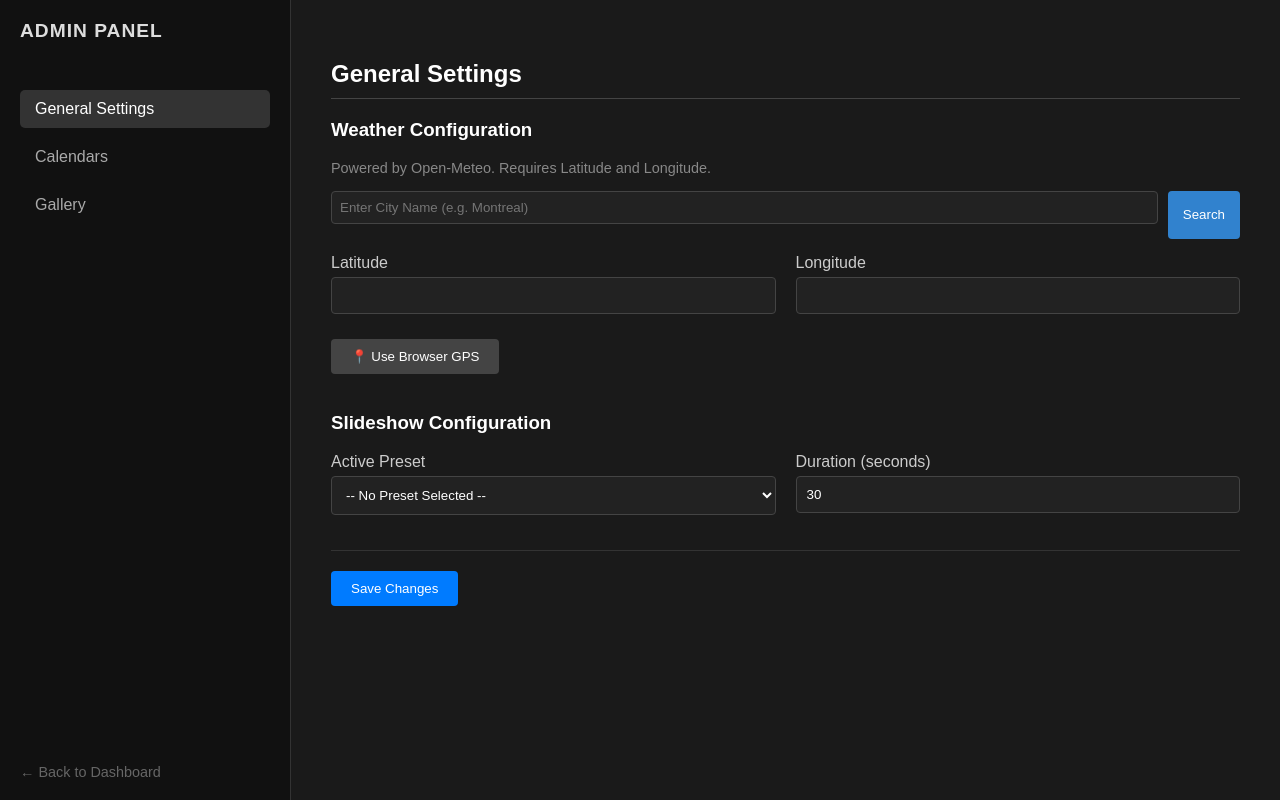
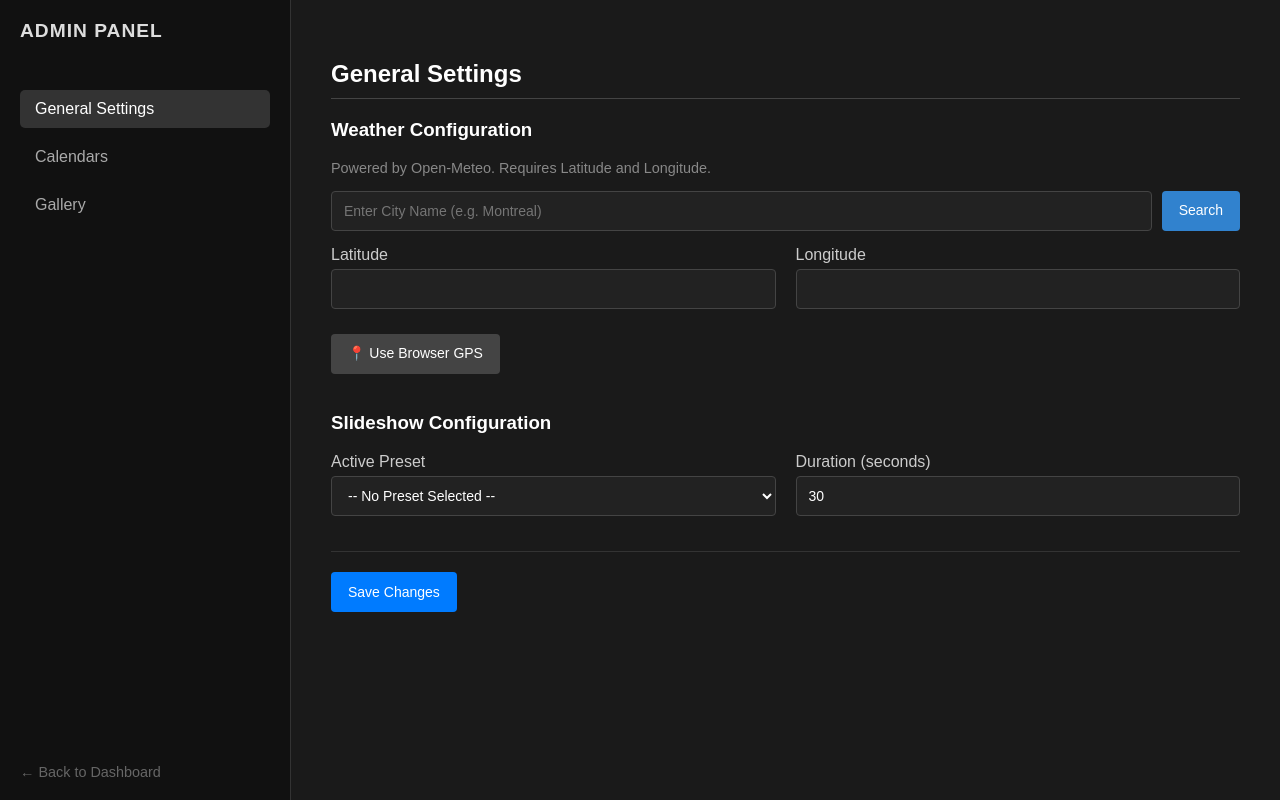
Before and after one commit to pmgagne/espace-image, a FastAPI app: page /admin/ in a window 1280 px wide. Run offline with FastAPI, Linux system fonts and the light colour scheme; data that the repository does not hold is empty.

Commit message:
Feat: Implement shared admin form styles and enhance UI components across admin templates

```diff
--- /dev/null
+++ b/app/static/css/admin-forms.css
@@ -0,0 +1,106 @@
+/* Shared Admin Form Styles */
+
+/* Inputs & Selects */
+.form-control, input[type="text"], input[type="number"], select {
+    width: 100%;
+    height: 40px;
+    padding: 6px 12px;
+    margin-bottom: 15px;
+    background: #222;
+    border: 1px solid #444;
+    color: #fff;
+    border-radius: 4px;
+    box-sizing: border-box;
+    font-size: 14px;
+    vertical-align: middle;
+}
+
+/* Buttons */
+.btn, button {
+    display: inline-block;
+    height: 40px;
+    padding: 6px 16px;
+    background: #007bff;
+    color: white;
+    border: 1px solid transparent;
+    border-radius: 4px;
+    cursor: pointer;
+    box-sizing: border-box;
+    font-size: 14px;
+    line-height: 1.5;
+    vertical-align: middle;
+    text-align: center;
+    text-decoration: none;
+}
+button:hover, .btn:hover { background: #0056b3; }
+button.delete-btn, .btn-danger { background: #dc3545; }
+button.delete-btn:hover, .btn-danger:hover { background: #a71d2a; }
+
+/* File Input Wrapper */
+.file-input-wrapper {
+    position: relative;
+    overflow: hidden;
+    display: inline-block;
+    vertical-align: middle;
+}
+
+.file-input-wrapper input[type=file] {
+    position: absolute;
+    top: 0;
+    right: 0;
+    min-width: 100%;
+    min-height: 100%;
+    font-size: 100px;
+    text-align: right;
+    filter: alpha(opacity=0);
+    opacity: 0;
+    outline: none;
+    background: white;
+    cursor: inherit;
+    display: block;
+}
+
+label { display: block; margin-bottom: 5px; color: #ccc; }
+h2 { border-bottom: 1px solid #444; padding-bottom: 10px; margin-bottom: 20px; }
+
+/* HTMX Indicator */
+.htmx-indicator { opacity: 0; transition: opacity 200ms ease-in; }
+.htmx-request .htmx-indicator { opacity: 1 }
+.htmx-request.htmx-indicator { opacity: 1 }
+
+/* Gallery Grid (Common) */
+.gallery-grid {
+    display: -webkit-flex;
+    display: flex;
+    flex-wrap: wrap;
+    margin-top: 20px;
+    margin-left: -10px; margin-right: -10px;
+}
+
+.photo-card {
+    background: #222;
+    border-radius: 8px;
+    overflow: hidden;
+    position: relative;
+    width: 150px;
+    height: 150px;
+    margin: 10px;
+}
+
+.photo-card img {
+    width: 100%;
+    height: 100%;
+    object-fit: cover;
+}
+
+.photo-actions {
+    position: absolute;
+    bottom: 0; left: 0; right: 0;
+    background: rgba(0,0,0,0.7);
+    padding: 5px;
+    text-align: right;
+    opacity: 0;
+    transition: opacity 0.2s;
+}
+
+.photo-card:hover .photo-actions { opacity: 1; }
--- a/app/templates/admin_base.html
+++ b/app/templates/admin_base.html
@@ -11,6 +11,9 @@
 
     <!-- HTMX (Pure ES5 Version 1.0.0 for iPad 2) -->
     <script src="/static/js/htmx.min.js"></script>
+
+    <!-- Shared Admin Form Styles -->
+    <link rel="stylesheet" href="/static/css/admin-forms.css">
 
     <style>
         body { margin: 0; padding: 0; font-family: sans-serif; background: #1a1a1a; color: #fff; height: 100vh; overflow: hidden; display: flex; }
@@ -54,75 +57,6 @@
             padding: 40px;
             overflow-y: auto;
         }
-
-        /* Forms & Inputs */
-        input[type="text"], input[type="number"], select {
-            width: 100%;
-            padding: 10px;
-            margin-bottom: 15px;
-            background: #222;
-            border: 1px solid #444;
-            color: #fff;
-            border-radius: 4px;
-            box-sizing: border-box;
-        }
-
-        button {
-            padding: 10px 20px;
-            background: #007bff;
-            color: white;
-            border: none;
-            border-radius: 4px;
-            cursor: pointer;
-        }
-        button:hover { background: #0056b3; }
-        button.delete-btn { background: #dc3545; }
-        button.delete-btn:hover { background: #a71d2a; }
-
-        label { display: block; margin-bottom: 5px; color: #ccc; }
-        h2 { border-bottom: 1px solid #444; padding-bottom: 10px; margin-bottom: 20px; }
-
-        /* Grid for Gallery (Flex fallback) */
-        .gallery-grid {
-            display: -webkit-flex;
-            display: flex;
-            flex-wrap: wrap;
-            margin-top: 20px;
-            margin-left: -10px; margin-right: -10px;
-        }
-
-        .photo-card {
-            background: #222;
-            border-radius: 8px;
-            overflow: hidden;
-            position: relative;
-            /* Flex column width approx 150px */
-            width: 150px;
-            height: 150px;
-            margin: 10px;
-        }
-
-        .photo-card img {
-            width: 100%;
-            height: 100%;
-            object-fit: cover;
-        }
-
-        .photo-actions {
-            position: absolute;
-            bottom: 0; left: 0; right: 0;
-            background: rgba(0,0,0,0.7);
-            padding: 5px;
-            text-align: right;
-            opacity: 0;
-            transition: opacity 0.2s;
-        }
-
-        .photo-card:hover .photo-actions { opacity: 1; }
-
-        .htmx-indicator { opacity: 0; transition: opacity 200ms ease-in; }
-        .htmx-request .htmx-indicator { opacity: 1 }
-        .htmx-request.htmx-indicator { opacity: 1 }
     </style>
 </head>
 <body>
@@ -176,6 +110,25 @@
             var el = document.getElementById('link-settings');
             if (el) el.click();
         }, 800);
+
+        // File Input Label Update
+        document.body.addEventListener('change', function(e) {
+            if (e.target && e.target.type === 'file') {
+                // Find closest label or wrapper text
+                var wrapper = e.target.parentNode;
+                if (wrapper.classList.contains('file-input-wrapper')) {
+                    var labelSpan = wrapper.querySelector('.btn-text');
+                    if (labelSpan) {
+                        var count = e.target.files ? e.target.files.length : 1;
+                        if (count > 0) {
+                            labelSpan.innerText = count + (count === 1 ? " File Selected" : " Files Selected");
+                        } else {
+                            labelSpan.innerText = wrapper.getAttribute('data-placeholder') || "Choose Files";
+                        }
+                    }
+                }
+            }
+        });
     </script>
 </body>
 </html>
--- a/app/templates/partials/settings.html
+++ b/app/templates/partials/settings.html
@@ -15,7 +15,7 @@
             <input type="text"
                    name="location_query"
                    placeholder="Enter City Name (e.g. Montreal)"
-                   style="flex: 1; padding: 8px; border-radius: 4px; border: 1px solid #444; background: #222; color: #fff;"
+                   style="flex: 1; margin-bottom: 0;"
                    onkeydown="if(event.key === 'Enter'){ event.preventDefault(); document.getElementById('btn-search').click(); }"
                    >
             <button id="btn-search"
@@ -23,17 +23,17 @@
                     hx-post="/admin/settings/search"
                     hx-target="#admin-content"
                     hx-include="[name='location_query']"
-                    style="background: #3182ce; padding: 8px 15px;">
+                    style="background: #3182ce;">
                 Search
             </button>
         </div>
 
-        <div style="display: grid; grid-template-columns: 1fr 1fr; gap: 20px;">
-            <div>
+        <div style="display: flex; gap: 20px;">
+            <div style="flex: 1;">
                 <label>Latitude</label>
                 <input type="number" step="any" name="latitude" id="lat" value="{{ settings.weather_latitude or '' }}" required>
             </div>
-            <div>
+            <div style="flex: 1;">
                 <label>Longitude</label>
                 <input type="number" step="any" name="longitude" id="lon" value="{{ settings.weather_longitude or '' }}" required>
             </div>
@@ -44,8 +44,8 @@
         </button>
 
         <h3>Slideshow Configuration</h3>
-        <div style="display: grid; grid-template-columns: 1fr 1fr; gap: 20px;">
-            <div>
+        <div style="display: flex; gap: 20px;">
+            <div style="flex: 1;">
                 <label>Active Preset</label>
                 <select name="active_preset_id">
                     <option value="">-- No Preset Selected --</option>
@@ -56,7 +56,7 @@
                     {% endfor %}
                 </select>
             </div>
-            <div>
+            <div style="flex: 1;">
                 <label>Duration (seconds)</label>
                 <input type="number" name="duration" value="{{ settings.slideshow_duration or 30 }}" min="5" required>
             </div>
```
Also changed, not shown: app/templates/admin.html (+31 -4 lines), app/templates/partials/calendars.html (+8 -6 lines), app/templates/partials/gallery.html (+7 -2 lines).
